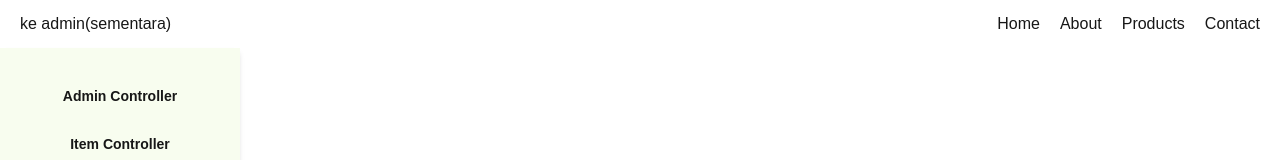
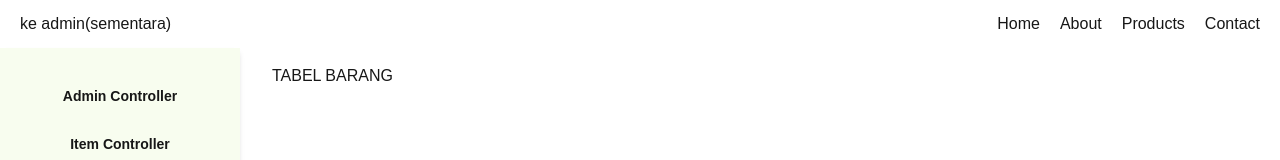
Before and after one commit to Deoca27/manusia-biasa, a Next.js app: page /admin/item_controller in a window 1280 px wide. Shown: the top 160 px of the page. Built offline with nearby package versions, Linux system fonts and the light colour scheme.

Commit message:
jhoshe: menambahkan judul teks "TABEL BARANG" pada page item_controller

```diff
--- a/app/admin/item_controller/page.tsx
+++ b/app/admin/item_controller/page.tsx
@@ -3,6 +3,7 @@
 export default function BarangPage() {
   return (
     <>
+    <div className="">TABEL BARANG</div>
     </>
   );
 }
```
